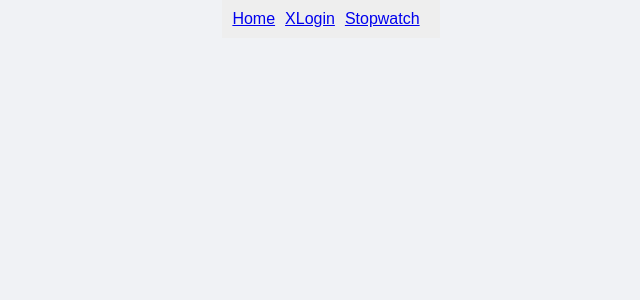
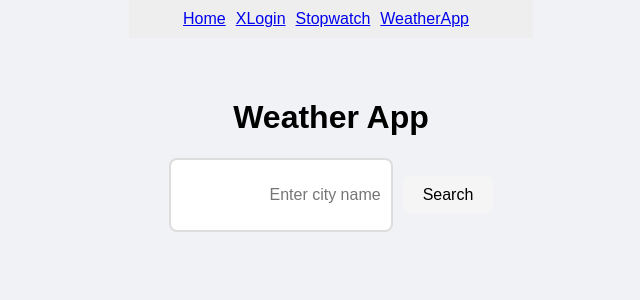
Before and after one commit to Pradeepsaranbishnoi/calculator, a React (Create React App) app: page /weatherapp in a window 1280 px wide. Before the commit this address had no page. Shown: the top 300 px of the page, without its empty margins (309-949 px from the left). Built offline with nearby package versions, Linux system fonts and the light colour scheme.

Commit message:
WeatherApp

```diff
--- a/src/App.js
+++ b/src/App.js
@@ -1,6 +1,7 @@
 import Calculator from './calculator/calculator.js';
 import Stopwatch from './Stopwatch/Stopwatch.js';
 import Xlogin from './Login/login.js';
+import WeatherApp from './Weather/Weather.js';
 import './App.css';
 import { BrowserRouter as Router, Routes, Route, Link } from 'react-router-dom';
 
@@ -12,12 +13,14 @@ function App() {
           <Link to="/" style={{ marginRight: '10px' }}>Home</Link>
           <Link to="/login" style={{ marginRight: '10px' }}>XLogin</Link>
           <Link to="/stopwatch" style={{ marginRight: '10px' }}>Stopwatch</Link>
+          <Link to="/weatherapp" style={{ marginRight: '10px' }}>WeatherApp</Link>
         </nav>
 
         <Routes>
           <Route path="/" element={<Calculator />} />
           <Route path="/login" element={<Xlogin />} />
           <Route path="/stopwatch" element={<Stopwatch />} />
+          <Route path="/weatherapp" element={<WeatherApp/>} />
         </Routes>
       </Router>
     </div>
--- /dev/null
+++ b/src/Weather/Weather.js
@@ -0,0 +1,102 @@
+import React, { useState } from 'react';
+
+const WeatherApp = () => {
+  const [city, setCity] = useState('');
+  const [weatherData, setWeatherData] = useState(null);
+  const [loading, setLoading] = useState(false);
+
+  const API_KEY = '5ceb34c87ba548b5af0100402252807';
+
+  const fetchWeather = async () => {
+    if (!city.trim()) return;
+
+    setLoading(true);
+    setWeatherData(null);
+
+    try {
+      const response = await fetch(
+        `https://api.weatherapi.com/v1/current.json?key=${API_KEY}&q=${city}`
+      );
+
+      if (!response.ok) {
+        throw new Error('Invalid city');
+      }
+
+      const data = await response.json();
+      setWeatherData(data);
+    } catch (error) {
+      alert('Failed to fetch weather data');
+    } finally {
+      setLoading(false);
+    }
+  };
+
+  return (
+    <div style={styles.container}>
+      <h1>Weather App</h1>
+
+      <input
+        type="text"
+        placeholder="Enter city name"
+        value={city}
+        onChange={(e) => setCity(e.target.value)}
+        style={styles.input}
+      />
+      <button onClick={fetchWeather} style={styles.button}>Search</button>
+
+      {loading && <p>Loading data…</p>}
+
+      {weatherData && (
+        <div className="weather-cards" style={styles.cards}>
+          <div className="weather-card" style={styles.card}>
+            <strong>Temperature:</strong> {weatherData.current.temp_c} °C
+          </div>
+          <div className="weather-card" style={styles.card}>
+            <strong>Humidity:</strong> {weatherData.current.humidity}%
+          </div>
+          <div className="weather-card" style={styles.card}>
+            <strong>Condition:</strong> {weatherData.current.condition.text}
+          </div>
+          <div className="weather-card" style={styles.card}>
+            <strong>Wind Speed:</strong> {weatherData.current.wind_kph} kph
+          </div>
+        </div>
+      )}
+    </div>
+  );
+};
+
+const styles = {
+  container: {
+    fontFamily: 'Arial',
+    padding: '40px',
+    textAlign: 'center',
+  },
+  input: {
+    padding: '10px',
+    fontSize: '16px',
+    marginRight: '10px',
+    width: '200px',
+  },
+  button: {
+    padding: '10px 20px',
+    fontSize: '16px',
+    cursor: 'pointer',
+  },
+  cards: {
+    marginTop: '30px',
+    display: 'flex',
+    justifyContent: 'center',
+    flexWrap: 'wrap',
+    gap: '20px',
+  },
+  card: {
+    padding: '15px 20px',
+    backgroundColor: '#f0f0f0',
+    borderRadius: '8px',
+    width: '200px',
+    boxShadow: '0 2px 8px rgba(0,0,0,0.1)',
+  }
+};
+
+export default WeatherApp;
```
